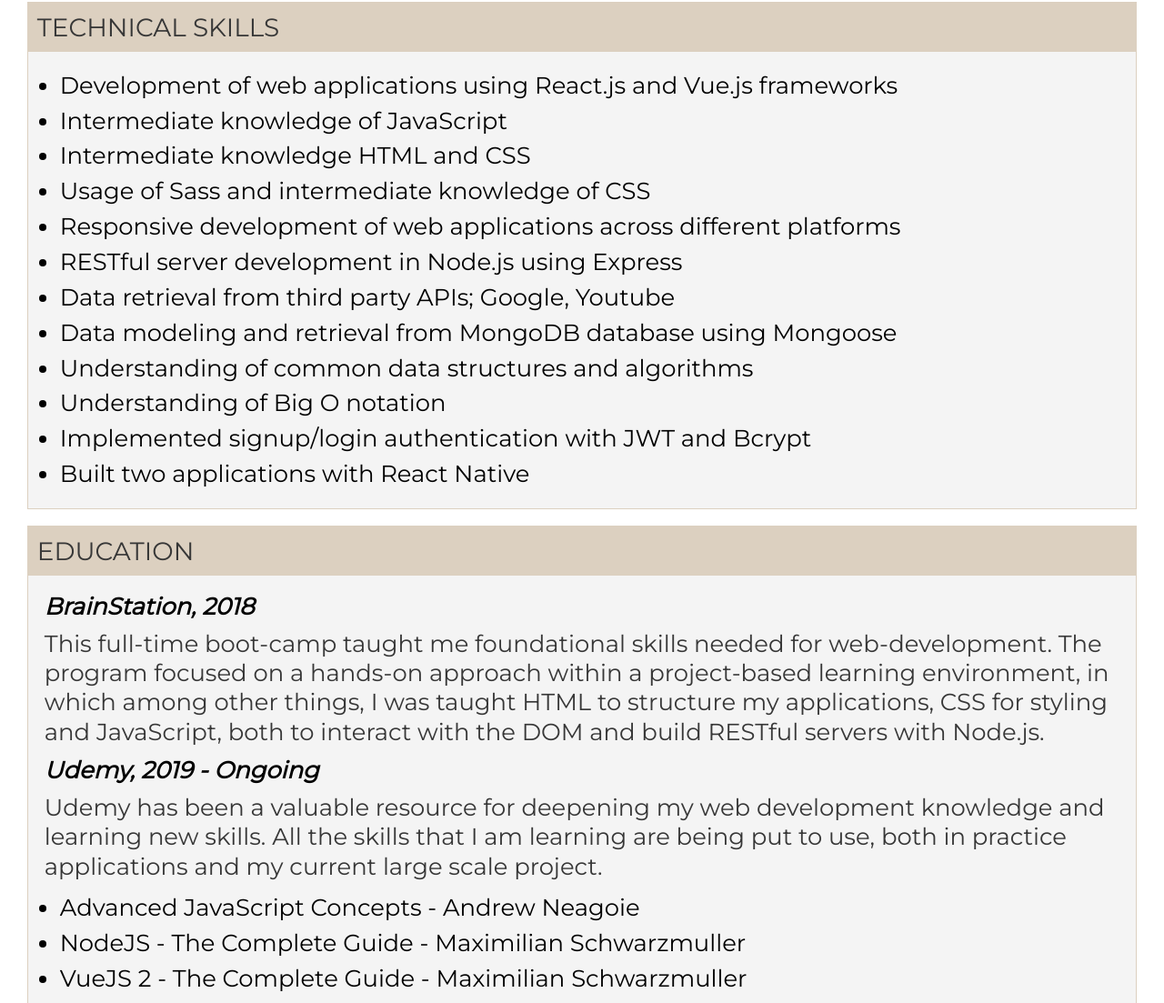
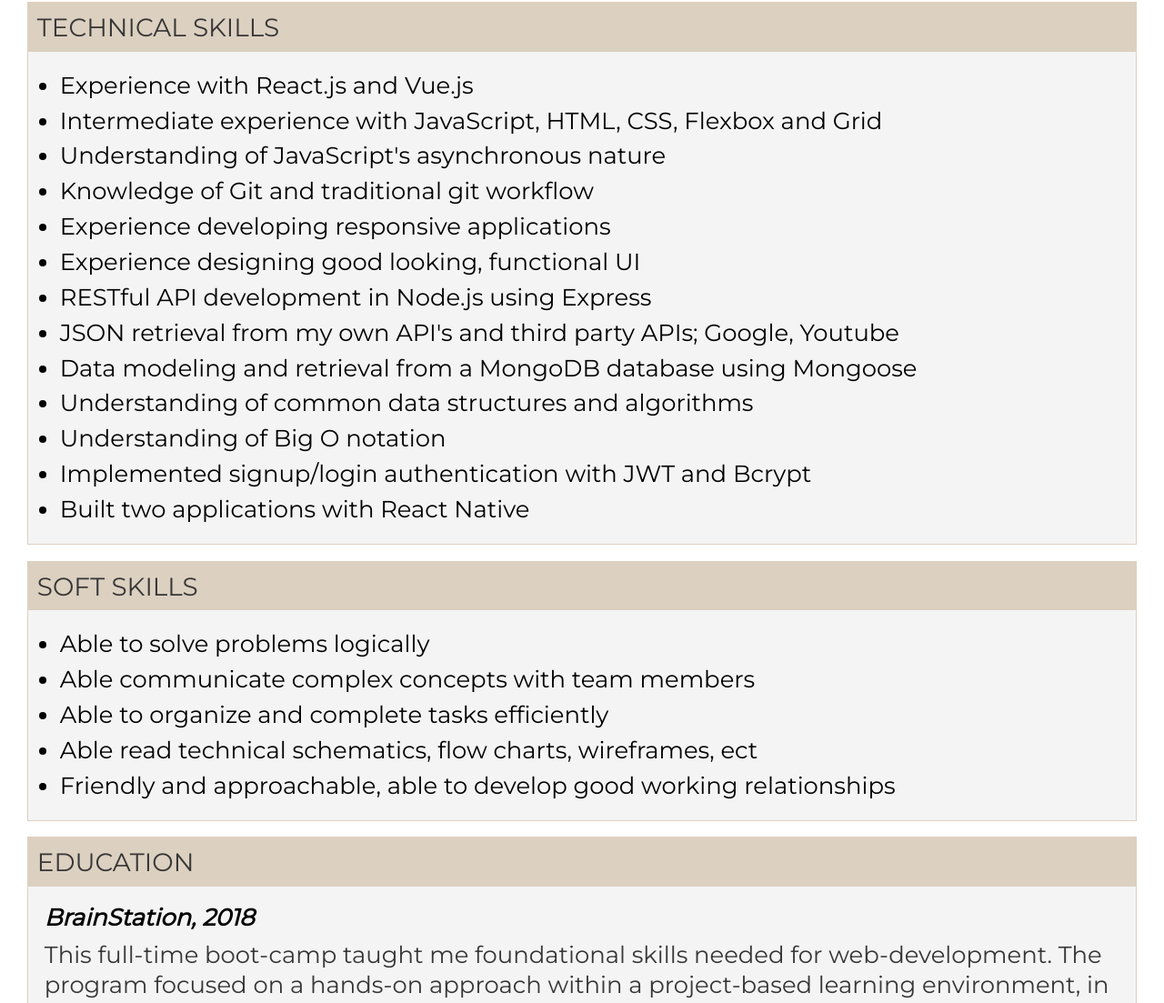
Before and after one commit to DanielHall-Eardley/Resume, a plain HTML site: page public/index.html in a window 1280 px wide. Shown: the part 473-1576 px from the top of the page at 91% size. Drawn offline with Linux system fonts and the light colour scheme.

Commit message:
added soft skills section

```diff
--- a/public/index.html
+++ b/public/index.html
@@ -205,18 +205,29 @@
   <section class="resume-section">
     <h3 class="section-heading">Technical Skills</h3>
     <ul>
-      <li>Development of web applications using React.js and Vue.js frameworks</li>
-      <li>Intermediate knowledge of JavaScript</li>
-      <li>Intermediate knowledge HTML and CSS</li>
-      <li>Usage of Sass and intermediate knowledge of CSS</li>
-      <li>Responsive development of web applications across different platforms</li>
-      <li>RESTful server development in Node.js using Express</li>
-      <li>Data retrieval from third party APIs; Google, Youtube</li>
-      <li>Data modeling and retrieval from MongoDB database using Mongoose</li>
+      <li>Experience with React.js and Vue.js</li>
+      <li>Intermediate experience with JavaScript, HTML, CSS, Flexbox and Grid</li>
+      <li>Understanding of JavaScript's asynchronous nature</li>
+      <li>Knowledge of Git and traditional git workflow</li>
+      <li>Experience developing responsive applications</li>
+      <li>Experience designing good looking, functional UI</li>
+      <li>RESTful API development in Node.js using Express</li>
+      <li>JSON retrieval from my own API's and third party APIs; Google, Youtube</li>
+      <li>Data modeling and retrieval from a MongoDB database using Mongoose</li>
       <li>Understanding of common data structures and algorithms</li>
       <li>Understanding of Big O notation</li>
       <li>Implemented signup/login authentication with JWT and Bcrypt</li>
       <li>Built two applications with React Native</li>
+    </ul>
+  </section>
+  <section class="resume-section">
+    <h3 class="section-heading">Soft Skills</h3>
+    <ul>
+      <li>Able to solve problems logically</li>
+      <li>Able communicate complex concepts with team members</li>
+      <li>Able to organize and complete tasks efficiently</li>
+      <li>Able read technical schematics, flow charts, wireframes, ect</li>
+      <li>Friendly and approachable, able to develop good working relationships</li>
     </ul>
   </section>
   <section class="resume-section">
```
